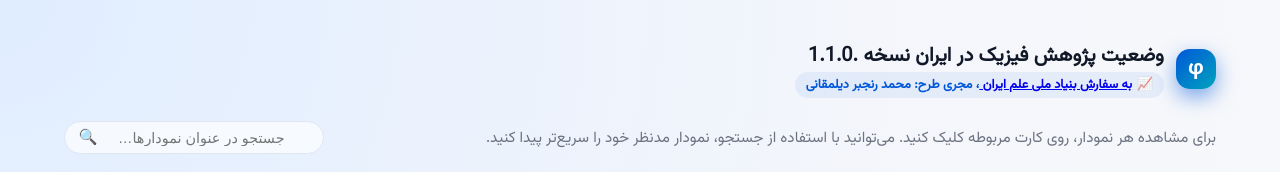
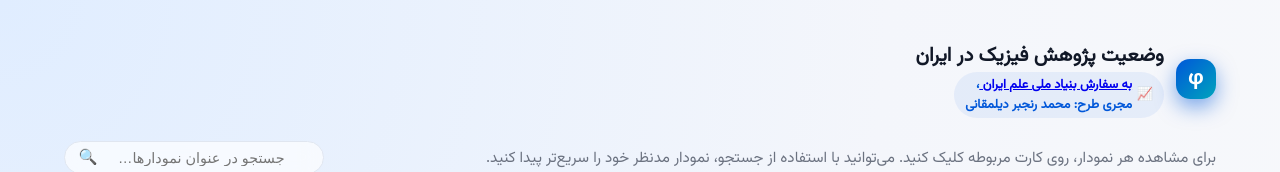
Before and after one commit to MoRanjbarDi/insf_sci_metrics, a plain HTML site: page index.html in a window 1280 px wide. Shown: the top 172 px of the page. Drawn offline with Linux system fonts and the light colour scheme.

Commit message:
Update index.html

```diff
--- a/index.html
+++ b/index.html
@@ -252,14 +252,14 @@ body {
         <div class="header-top">
             <div class="app-icon">φ</div>
             <div>
-                <div class="app-title">وضعیت پژوهش فیزیک در ایران نسخه .1.1.0</div>
+                <div class="app-title">وضعیت پژوهش فیزیک در ایران</div>
                 <div class="badge">
                     <span>📈</span>
                         <span>
                         <a href="https://insf.org/fa" target="_blank" rel="noopener noreferrer">
                             به سفارش بنیاد ملی علم ایران
                         </a>،
-                        مجری طرح: محمد رنجبر دیلمقانی
+                        <br>مجری طرح: محمد رنجبر دیلمقانی
                         </span>
                 </div>
             </div>
```
